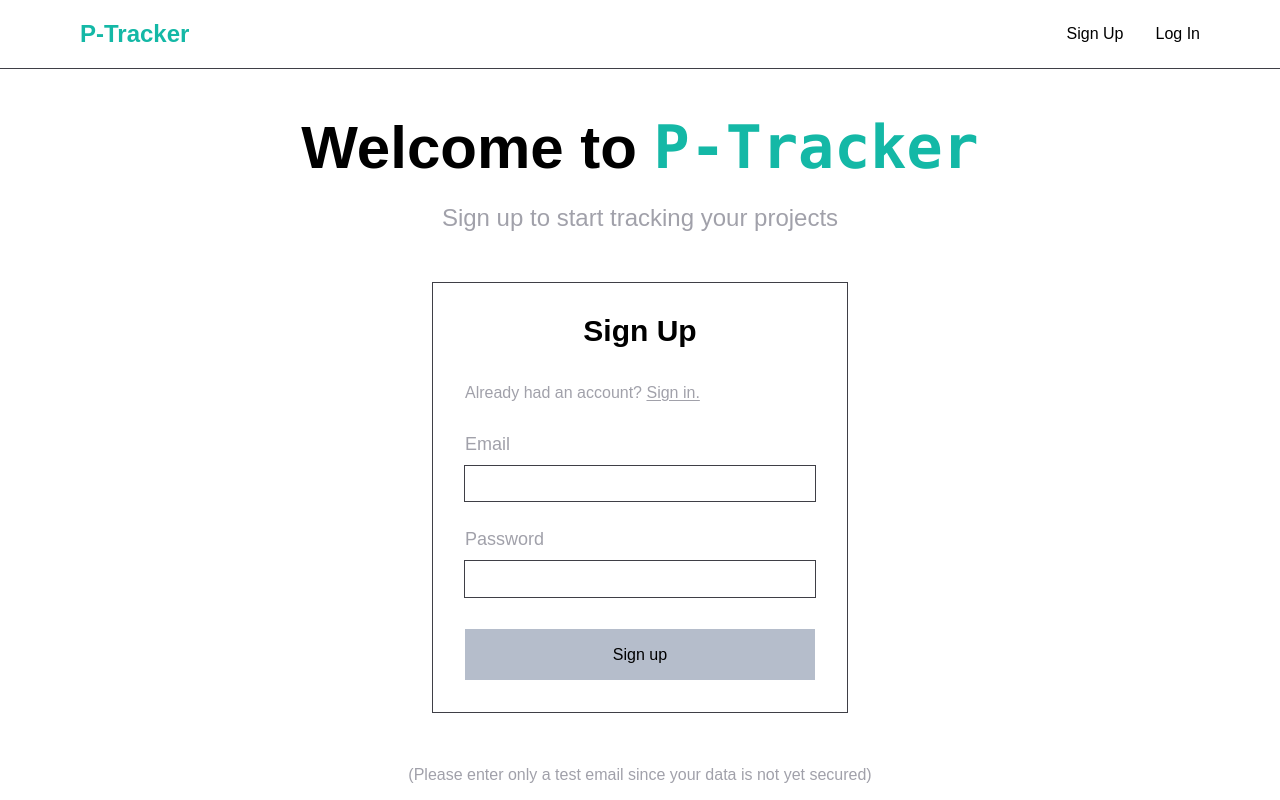
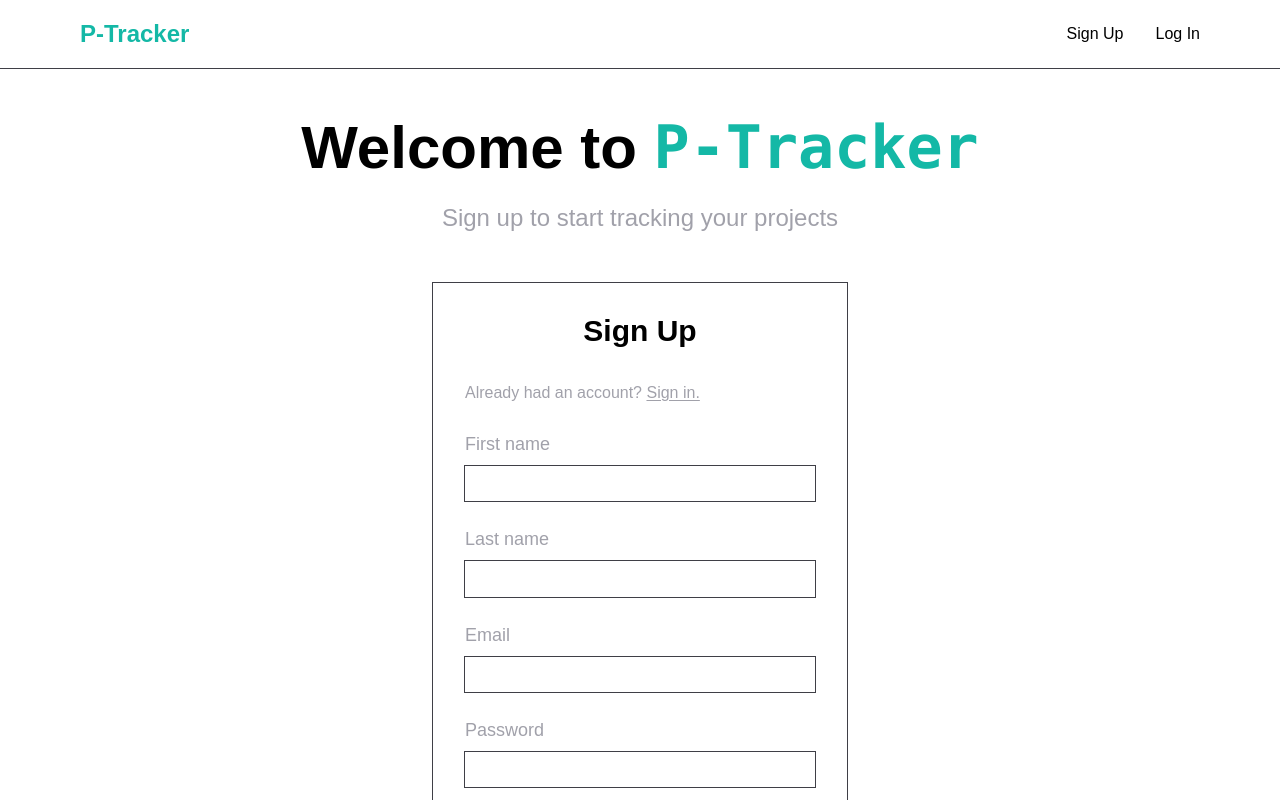
Before and after one commit to naomi-pham/p-tracker, a Next.js app: page /signup in a window 1280 px wide. Shown: the top 800 px of the page. Built offline with nearby package versions, Linux system fonts and the light colour scheme; no server answers; the database is empty.

Commit message:
update sign in form

```diff
--- a/components/auth/SignUpForm.js
+++ b/components/auth/SignUpForm.js
@@ -2,11 +2,23 @@ import React, { useState, useContext } from 'react'
 import {UserContext} from "../../context/AuthContext"
 import { useRouter } from 'next/router'
 import Link from 'next/link'
+import { db } from '../../firebase/firebaseConfig'
+import { addDoc, collection } from 'firebase/firestore'
 
 const SignUp = () => {
 
-    const [email, setEmail] = useState("")
-    const [password, setPassWord] = useState("")
+    const [users, setUsers] = useState({
+        email: "",
+        password: "",
+        firstName: "",
+        lastName: ""
+    })
+
+    // add new account to users collection at firebase
+    const addUsers = (users) => {
+        return addDoc(collection(db, "users"), users)
+    }
+
     const [error, setError] = useState("")
 
     let router = useRouter()
@@ -17,7 +29,8 @@ const SignUp = () => {
         e.preventDefault()
         setError("")
         try {
-            await createUser(email, password)
+            await createUser(users.email, users.password)
+            addUsers(users)
             console.log("success")
             // navigate to account page after sign-up
             router.push("/")
@@ -25,6 +38,14 @@ const SignUp = () => {
             setError(e.message)
             console.log(e.message)
         }
+    }
+
+    const handleChange = (e) => {
+        setUsers(prevUsers => ({
+            ...prevUsers,
+            [e.target.name]: e.target.value
+        }))
+
     }
 
     const style = {
@@ -47,13 +68,37 @@ const SignUp = () => {
             </div>
 
             <div className={style.formInputField}>
+                <label htmlFor='firstName' className={style.formLabel}>First name</label>
+                <input
+                    type="firstName"
+                    id="firstName"
+                    name="firstName"
+                    value={users.firstName}
+                    onChange={handleChange}
+                    className={style.formInput}
+                />
+            </div>
+
+            <div className={style.formInputField}>
+                <label htmlFor='lastName' className={style.formLabel}>Last name</label>
+                <input
+                    type="lastName"
+                    id="lastName"
+                    name="lastName"
+                    value={users.lastName}
+                    onChange={handleChange}
+                    className={style.formInput}
+                />
+            </div>
+
+            <div className={style.formInputField}>
                 <label htmlFor='email' className={style.formLabel}>Email</label>
                 <input
                     type="email"
                     id="email"
                     name="email"
-                    value={email}
-                    onChange={(e) => setEmail(e.target.value)}
+                    value={users.email}
+                    onChange={handleChange}
                     className={style.formInput}
                 />
             </div>
@@ -64,8 +109,8 @@ const SignUp = () => {
                     type="password"
                     id="password"
                     name="password"
-                    value={password}
-                    onChange={(e) => setPassWord(e.target.value)}
+                    value={users.password}
+                    onChange={handleChange}
                     className={style.formInput}
                 />
             </div>
--- a/components/dashboard/Dashboard.js
+++ b/components/dashboard/Dashboard.js
@@ -1,8 +1,11 @@
 import Link from 'next/link'
 import React, {useContext} from 'react'
+import { UserContext } from '../../context/AuthContext'
 import ProjectList from '../projects/ProjectList'
 
 const Dashboard = () => {
+
+  const {user} = useContext(UserContext)
 
   const style={
     wrapper: `flex flex-col justify-center text-center gap-8 px-8 pb-8`
@@ -16,7 +19,6 @@ const Dashboard = () => {
               Share your project.
             </Link>
           </span>
-
         </p>
         <div className=''>
             <ProjectList />
--- a/components/projects/ProjectDetail.js
+++ b/components/projects/ProjectDetail.js
@@ -1,15 +1,14 @@
 import Link from 'next/link'
 import React from 'react'
 import Progress from '../UI/Progress'
-import {CircularProgressbar} from "react-circular-progressbar"
 
 const ProjectDetail = ({project}) => {
 
     const style = {
-        card: `flex flex-col gap-8 mx-auto w-full p-8 text-left`,
+        card: `flex flex-col gap-8 mx-auto w-full px-8 pt-8 pb-16 text-left`,
         cardTitle: `text-3xl sm:text-5xl font-bold mb-2`,
         cardDate: `text-lg opacity-60`,
-        cardBody: `flex flex-col gap-8`,
+        cardBody: `flex flex-col gap-12`,
         cardText: `text-lg opacity-80`,
         cardSection: `flex flex-col gap-4 items-start`,
         cardSectionTitle: `font-bold opacity-90`,
@@ -71,8 +70,8 @@ const ProjectDetail = ({project}) => {
                 <div className={style.cardSection}>
                     <h4 className={style.cardSectionTitle}>Links</h4>
                     <div className={style.flexContainer}>
-                        {project.demoLink && <Link href={project.demoLink} className={style.projectTechnology} target={'_blank'}>Demo</Link>}
-                        {project.sourceCode && <Link href={project.demoLink} className={style.projectTechnology} target={'_blank'}>Source code</Link>}
+                        {project.demoLink && <Link href={project.demoLink} className={style.projectStatus} target={'_blank'}>Demo</Link>}
+                        {project.sourceCode && <Link href={project.demoLink} className={style.projectStatus} target={'_blank'}>Source code</Link>}
                     </div>
                 </div>
             </div>
--- a/components/projects/ProjectSummary.js
+++ b/components/projects/ProjectSummary.js
@@ -4,7 +4,7 @@ import Progress from '../UI/Progress'
 const ProjectSummary = ({project}) => {
 
   const style = {
-    card: `flex flex-col gap-8 items-center sm:items-start w-full mx-auto text-center p-8 sm:text-left border border-zinc-700`,
+    card: `flex flex-col gap-6 items-start w-full mx-auto p-8 text-left border border-zinc-700`,
     cardHeader: `flex flex-col gap-3`,
     cardTitle: `font-bold`,
     cardDate: `text-base opacity-80`,
--- a/pages/login.js
+++ b/pages/login.js
@@ -2,7 +2,7 @@ import SignInForm from "../components/auth/SignInForm"
 
 const Login = () => {
     return (
-      <div className="flex justify-center items-center text-center mt-44 mx-4">
+      <div className="flex justify-center items-center text-center h-screen px-4">
           <SignInForm />
       </div>
     )
--- a/pages/project/[slug].js
+++ b/pages/project/[slug].js
@@ -23,12 +23,10 @@ const Project = () => {
 
     // Get project doc by ID (slug: project.id)
     const getProjectDoc = async () => {
-        if (slug) {
-            const projectDoc = doc(db, "projects", slug)
-            const data = await getDoc(projectDoc)
-            // console.log({id: data.id})
-            setProject({...data.data(), id: data.id})
-        }
+        const projectDoc = doc(db, "projects", slug)
+        const data = await getDoc(projectDoc)
+        setProject({...data.data(), id: data.id})
+        // console.log({id: data.id})
     }
 
     useEffect(() => {
```
Also changed, not shown: context/AuthContext.js (+9 -3 lines), context/ProjectContext.js (+2 -6 lines).
